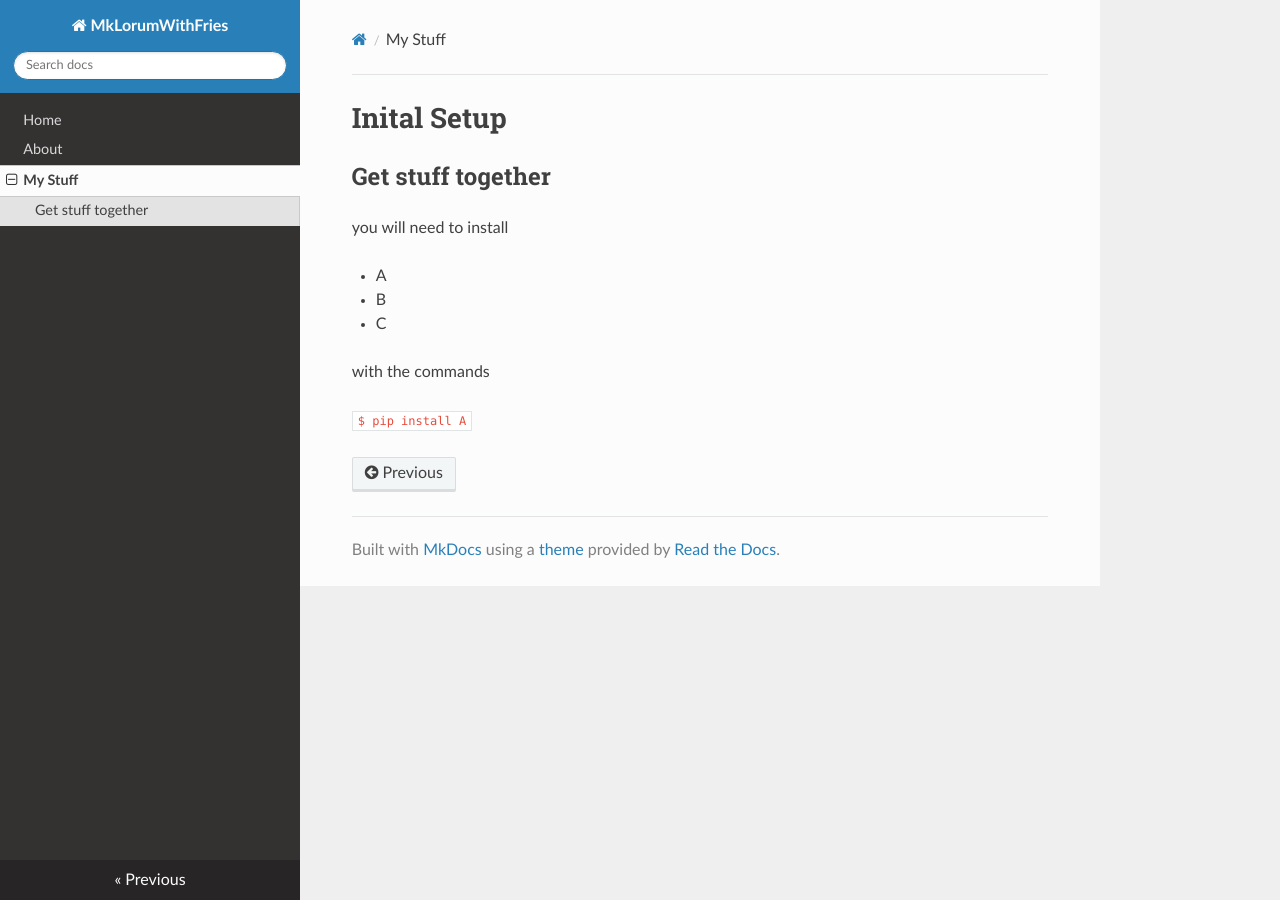
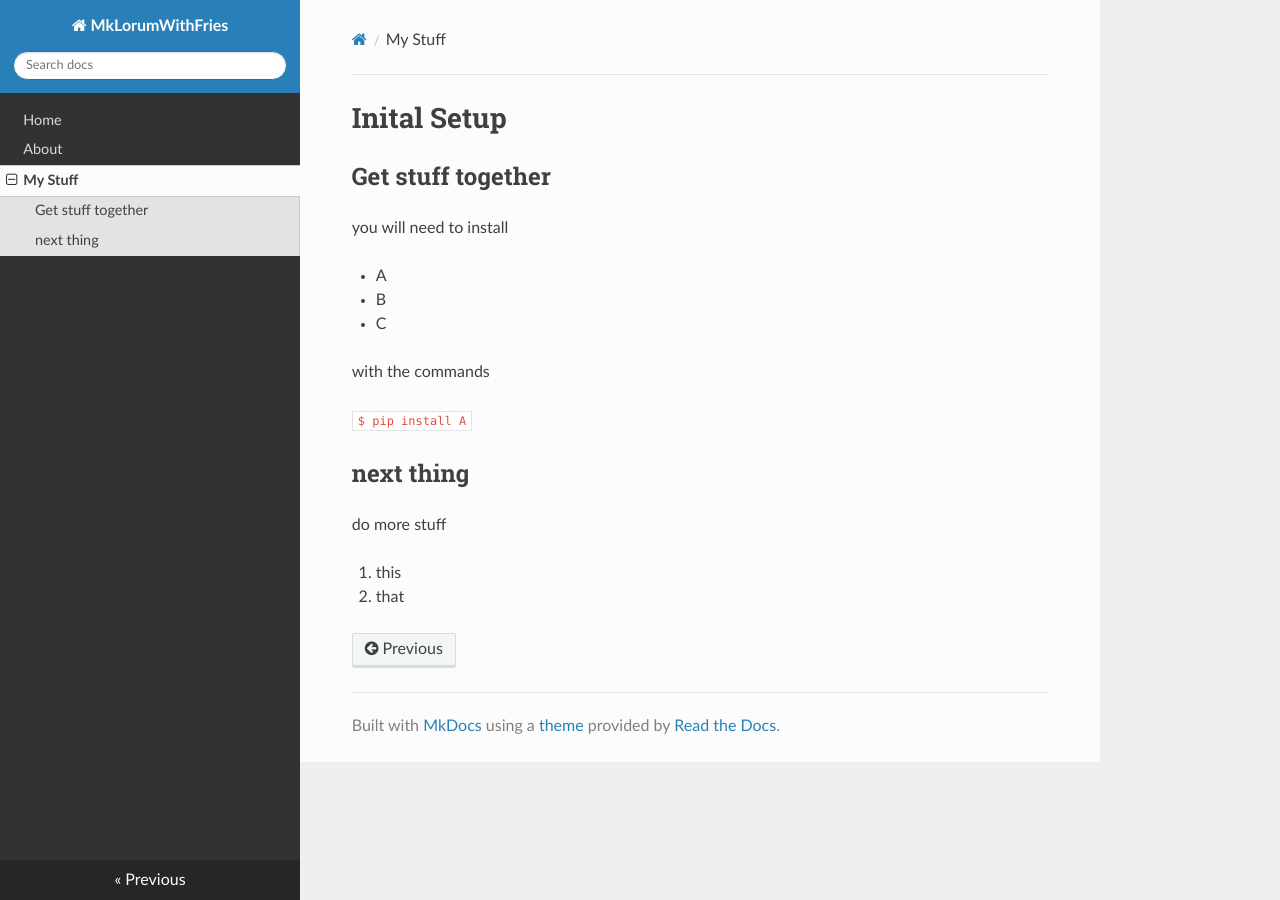
Before and after one commit to lexbarker/ssg, an MkDocs documentation site: the page built from docs/example_instructions.md, in a window 1280 px wide. Built offline with MkDocs 1.6.1, drawn with Linux system fonts in a browser that asks for light colours; nearby versions of some CDN libraries.

Commit message:
more markdown

```diff
--- a/docs/example_instructions.md
+++ b/docs/example_instructions.md
@@ -11,3 +11,10 @@ you will need to install
 with the commands
 
  `$ pip install A`
+
+## next thing
+
+do more stuff
+
+1. this
+2. that
```
